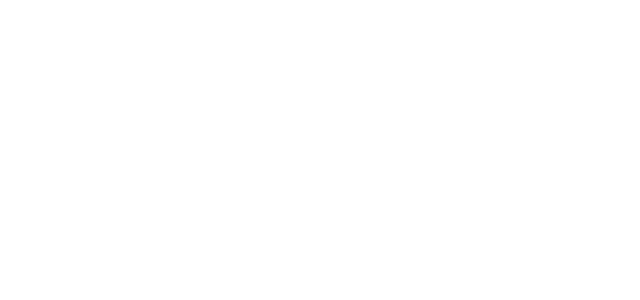
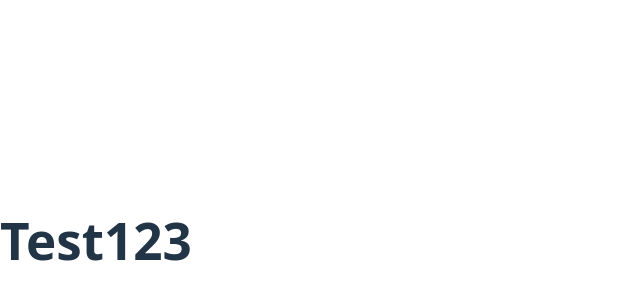
Before and after one commit to wrightdj99/DansCountryCookware, a React (Vite) app: page / in a window 1280 px wide. Shown: the part 160-460 px from the top of the page, without its empty margins (0-640 px from the left). Built offline with nearby package versions, Linux system fonts and the light colour scheme.

Commit message:
Testing 123

```diff
--- a/src/App.tsx
+++ b/src/App.tsx
@@ -4,7 +4,7 @@
 
   return (
     <>
-
+      <h1>Test123</h1>
     </>
   )
 }
```
